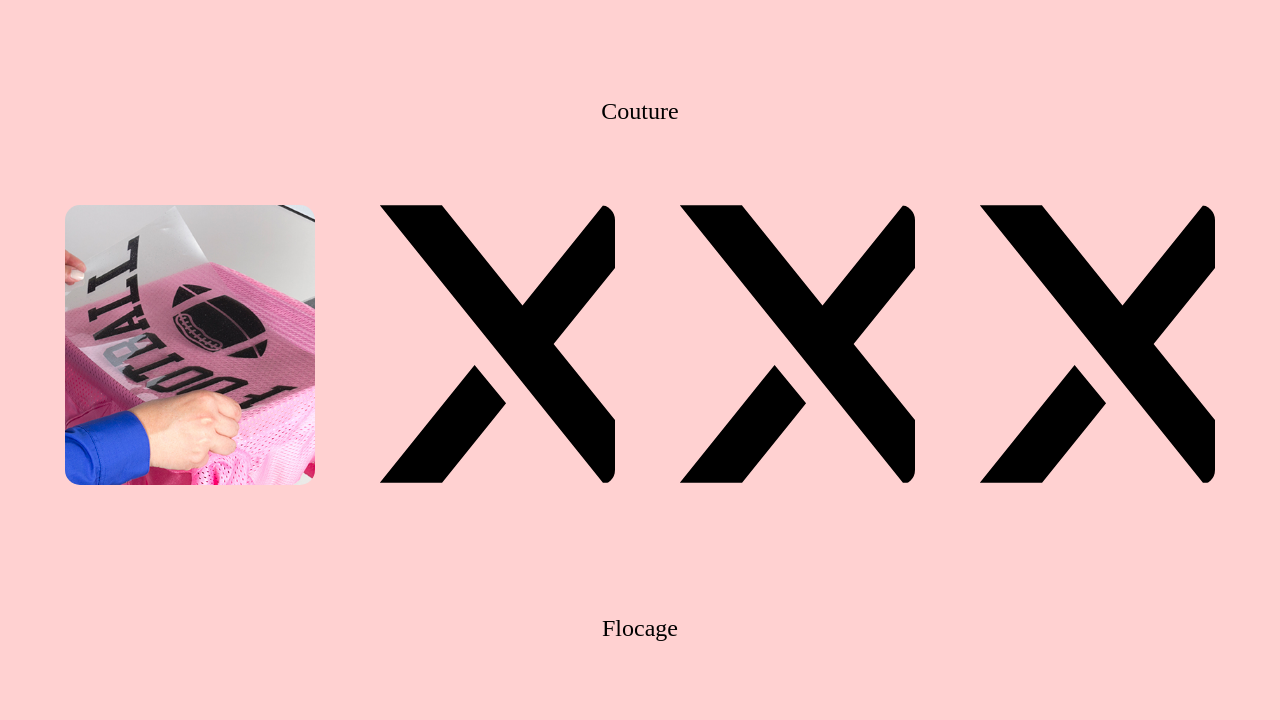
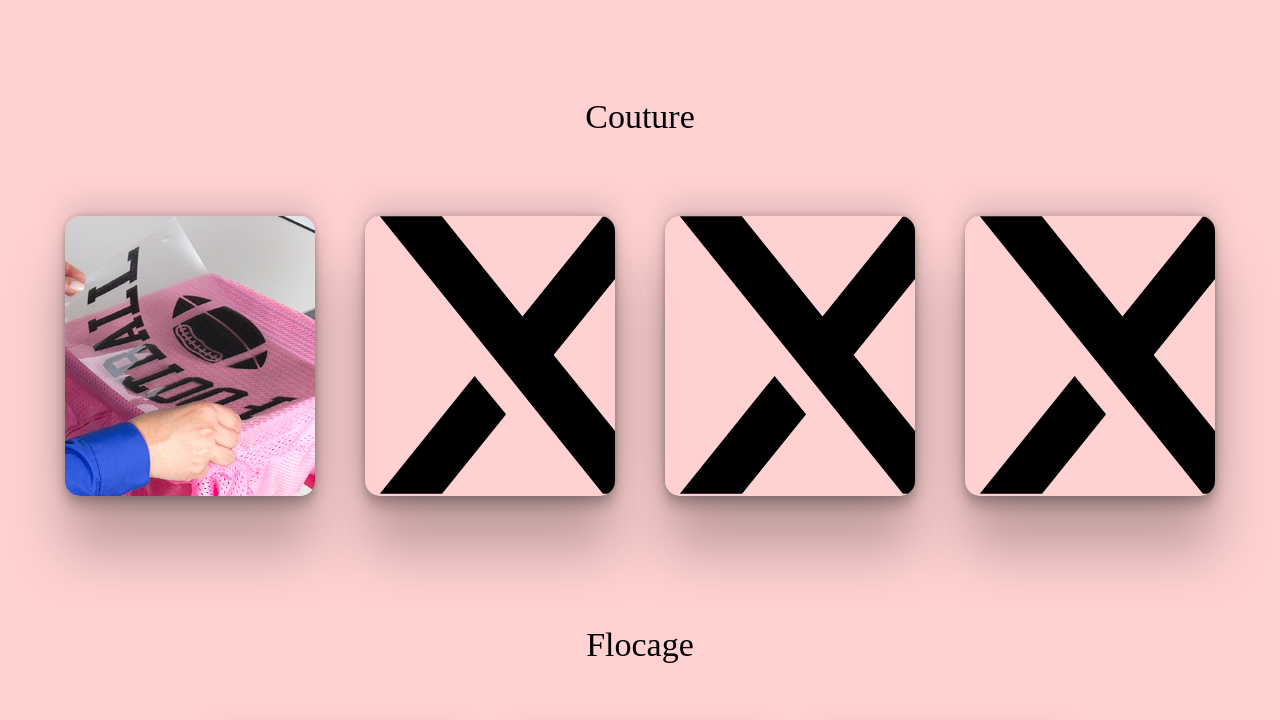
Before and after one commit to jsankare/c-line, a Next.js app: page /products in a window 1280 px wide. Shown: the part 600-1320 px from the top of the page. Built offline with nearby package versions, Linux system fonts and the light colour scheme.

Commit message:
changes to styling

```diff
--- a/components/Navbar.jsx
+++ b/components/Navbar.jsx
@@ -54,9 +54,6 @@
     padding: 10px;
     border-radius: 50%;
     color: ${colors.primary};
-    &:hover {
-
-    }
 `
 
 
--- a/components/ProductCard.jsx
+++ b/components/ProductCard.jsx
@@ -7,6 +7,7 @@
     width: 250px;
     height: 280px;
     border-radius: 15px;
+    box-shadow: rgba(0, 0, 0, 0.25) 0px 54px 55px, rgba(0, 0, 0, 0.12) 0px -12px 30px, rgba(0, 0, 0, 0.12) 0px 4px 6px, rgba(0, 0, 0, 0.17) 0px 12px 13px, rgba(0, 0, 0, 0.09) 0px -3px 5px;
 `;
 
 const Front = styled.div`
--- a/pages/products.jsx
+++ b/pages/products.jsx
@@ -3,6 +3,7 @@
 import Heading from "@/components/Heading";
 import ProductCard from "@/components/ProductCard";
 import colors from "@/assets/colors";
+import SubTitle from "@/components/Layout/SubTitle";
 
 const data = [
     {
@@ -74,6 +75,13 @@
     padding: 0px 0px 50px 0px;
 `
 
+const CategoryWrapper = styled.div`
+    display: flex;
+    flex-wrap: wrap;
+    justify-content: center;
+    gap: 50px;
+`
+
 const Products = () => {
     return (
         <Container>
@@ -81,13 +89,8 @@
             <ProductsWrapper>
                 {data.map((categoryData, index) => (
                     <ProductsWrapper key={index}>
-                        <h2>{categoryData.category}</h2>
-                        <div style={{
-                            display: 'flex',
-                            flexWrap: 'wrap',
-                            justifyContent: 'center',
-                            gap:'50px'
-                            }}>
+                        <SubTitle title={categoryData.category} />
+                        <CategoryWrapper>
                             {categoryData.products.map((product, productIndex) => (
                                 <ProductCard
                                 key={productIndex}
@@ -97,7 +100,7 @@
                                 picture={product.picture}
                                 />
                             ))}
-                        </div>
+                        </CategoryWrapper>
                     </ProductsWrapper>
                 ))}
             </ProductsWrapper>
```
